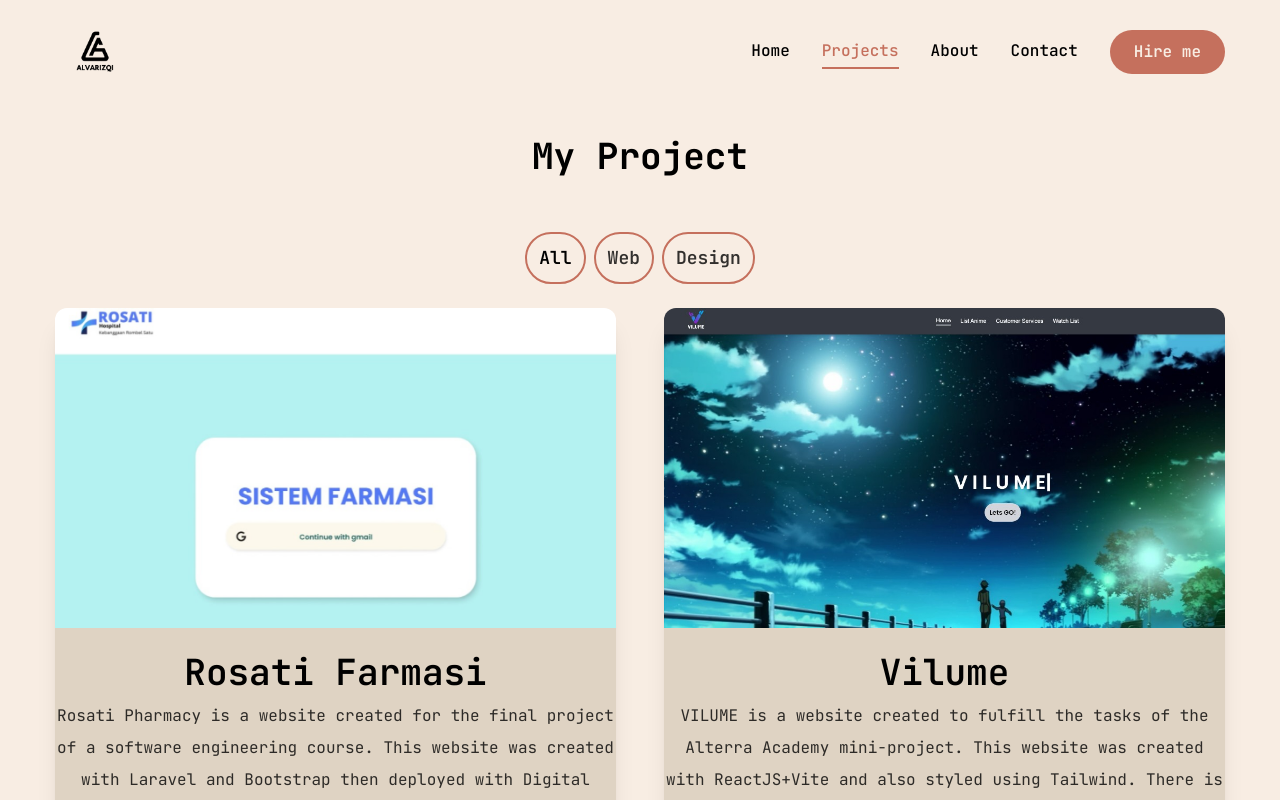
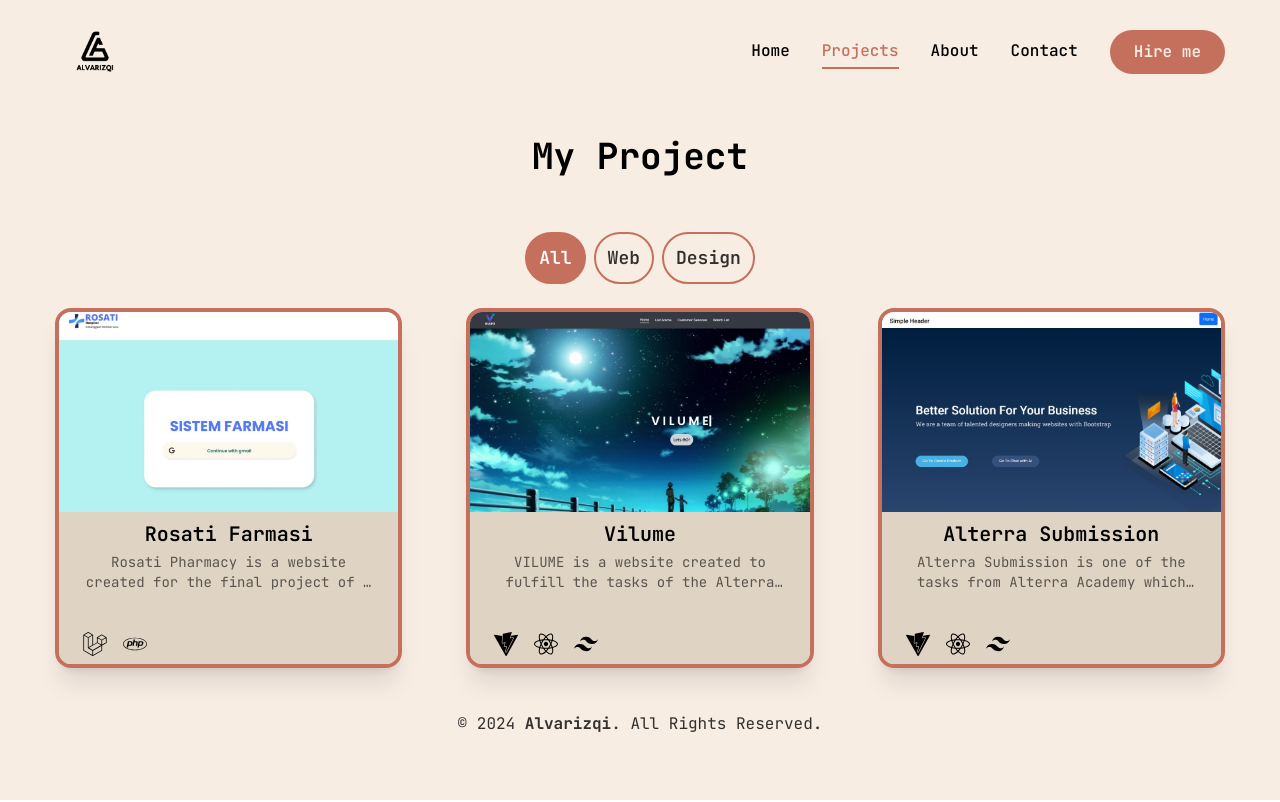
Before and after one commit to Alvarizqi09/porto, a Next.js app: page /projects in a window 1280 px wide. Shown: the top 802 px of the page. Built offline with nearby package versions, Linux system fonts and the light colour scheme.

Commit message:
update card

```diff
--- a/app/about/page.jsx
+++ b/app/about/page.jsx
@@ -152,7 +152,7 @@ const about = () => {
             <TabsContent value="experience" className="w-full">
               <div className="flex flex-col gap-[30px] text-center xl:text-left">
                 <h3 className="text-4xl font-bold">{experience.title}</h3>
-                <p className="max-w-[600px] text-black/80 mx-auto xl:mx-0">
+                <p className="max-w-[600px] active:text-white text-black/80 mx-auto xl:mx-0">
                   {experience.description}
                 </p>
                 <div className="">
--- a/app/projects/page.jsx
+++ b/app/projects/page.jsx
@@ -3,7 +3,8 @@
 import { useState } from "react";
 import ProjectCard from "@/components/ProjectCard";
 import ProjectTag from "@/components/ProjectTag";
-import { Button } from "@/components/ui/button";
+import { FaLaravel, FaPhp, FaReact } from "react-icons/fa";
+import { SiTailwindcss, SiVite } from "react-icons/si";
 
 const Project = [
   {
@@ -14,6 +15,10 @@ const Project = [
     desc: "Rosati Pharmacy is a website created for the final project of a software engineering course. This website was created with Laravel and Bootstrap then deployed with Digital Ocean",
     demo: "http://rosatifarmasi.me/#",
     preview: "http://rosatifarmasi.me",
+    icon: [
+      <FaLaravel key="laravel" className="w-6 h-6" />,
+      <FaPhp key="php" className="w-6 h-6" />,
+    ],
   },
   {
     id: "2",
@@ -23,6 +28,11 @@ const Project = [
     desc: "VILUME is a website created to fulfill the tasks of the Alterra Academy mini-project. This website was created with ReactJS+Vite and also styled using Tailwind. There is also Firebase integration for login and OpenAi for Customer Services",
     demo: "https://vilume.vercel.app",
     preview: "https://vilume.vercel.app",
+    icon: [
+      <SiVite key={"Vite"} className="w-6 h-6" />,
+      <FaReact key={"React"} className="w-6 h-6" />,
+      <SiTailwindcss key={"Tailwind"} className="w-6 h-6" />,
+    ],
   },
   {
     id: "3",
@@ -32,6 +42,11 @@ const Project = [
     desc: "Alterra Submission is one of the tasks from Alterra Academy which is required by several criteria. I created this website with ReactJS + Vite with bootstrap styling. It contains CRUD to add products and is also integrated with OpenAi",
     demo: "https://react-ai-nu.vercel.app/#home",
     preview: "https://react-ai-nu.ver",
+    icon: [
+      <SiVite key={"Vite"} className="w-6 h-6" />,
+      <FaReact key={"React"} className="w-6 h-6" />,
+      <SiTailwindcss key={"Tailwind"} className="w-6 h-6" />,
+    ],
   },
 ];
 
@@ -68,7 +83,7 @@ const Projects = () => {
             isSelected={tag === "Design"}
           />
         </div>
-        <div className="grid grid-cols-1 xl:grid-cols-2 gap-9 xl:gap-12">
+        <div className="grid grid-cols-1 md:grid-cols-2 lg:grid-cols-2 xl:grid-cols-3 gap-10 xl:gap-16 mx-auto">
           {filteredProjects.map((Project) => {
             return (
               <ProjectCard
@@ -78,6 +93,7 @@ const Projects = () => {
                 image={Project.image}
                 demo={Project.demo}
                 preview={Project.preview}
+                icon={Project.icon}
               ></ProjectCard>
             );
           })}
--- a/components/MobileNav.jsx
+++ b/components/MobileNav.jsx
@@ -5,7 +5,7 @@ import Link from "next/link";
 import { Sheet, SheetContent, SheetTrigger } from "./ui/sheet";
 import { CiMenuFries } from "react-icons/ci";
 import Image from "next/image";
-import logo from "@/public/assets/Logo.png";
+import logo from "@/public/assets/logo1.png";
 
 const links = [
   {
--- a/components/ProjectCard.jsx
+++ b/components/ProjectCard.jsx
@@ -2,8 +2,9 @@
 import { useState, useEffect } from "react";
 import Link from "next/link";
 import { FaCode, FaEye } from "react-icons/fa";
+import { FaSpinner } from "react-icons/fa"; // Import the spinner icon
 
-const ProjectCard = ({ image, title, desc, preview, demo }) => {
+const ProjectCard = ({ image, title, desc, preview, icon, demo }) => {
   const [loaded, setLoaded] = useState(false);
 
   useEffect(() => {
@@ -15,9 +16,14 @@ const ProjectCard = ({ image, title, desc, preview, demo }) => {
   }, []);
 
   return (
-    <div className="shadow-xl rounded-xl">
+    <div className="shadow-xl border-accent border-4 rounded-2xl max-w-[25rem] xl:h-[360px] h-[400px] flex flex-col justify-between mx-auto relative">
+      {!loaded && (
+        <div className="absolute inset-0 flex items-center justify-center bg-white bg-opacity-75 rounded-2xl">
+          <FaSpinner className="text-black text-4xl animate-spin" />
+        </div>
+      )}
       <div
-        className={`h-52 md:h-80 rounded-t-xl relative group transition-opacity duration-500 ${
+        className={`xl:w-full xl:h-full h-[280px] rounded-t-xl relative group transition-opacity duration-500 ${
           loaded ? "opacity-100" : "opacity-0"
         }`}
         style={{
@@ -31,28 +37,33 @@ const ProjectCard = ({ image, title, desc, preview, demo }) => {
             href={demo}
             className="h-14 w-14 border-2 relative rounded-full border-[#DFD3C3] hover:border-black group/link"
           >
-            <FaCode className="h-10 w-10 absolute top-1/2 left-1/2 transform -translate-x-1/2 -translate-y-1/2 text-black/80 cursor-pointer group-hover/link:text-black" />
+            <FaCode className="h-10 w-10 absolute top-1/2 left-1/2 transform -translate-x-1/2 -translate-y-1/2 text-black/80 cursor-pointer group-hover/link:text-white" />
           </Link>
           <Link
             href={preview}
             className="h-14 w-14 border-2 relative rounded-full border-[#DFD3C3] hover:border-black group/link"
           >
-            <FaEye className="h-10 w-10 absolute top-1/2 left-1/2 transform -translate-x-1/2 -translate-y-1/2 text-black/80 cursor-pointer group-hover/link:text-black" />
+            <FaEye className="h-10 w-10 absolute top-1/2 left-1/2 transform -translate-x-1/2 -translate-y-1/2 text-black/80 cursor-pointer group-hover/link:text-white" />
           </Link>
         </div>
       </div>
       <div
-        className={`rounded-b-xl bg-[#DFD3C3] py-6 transition-opacity min-h-64 duration-500 ${
+        className={`rounded-b-xl bg-[#DFD3C3] py-2 px-6 flex flex-col justify-between transition-opacity duration-500 ${
           loaded ? "opacity-100" : "opacity-0"
         }`}
         style={{
           visibility: loaded ? "visible" : "hidden",
         }}
       >
-        <h5 className="text-4xl text-center font-semibold text-black mb-2 ">
-          {title}
-        </h5>
-        <p className="text-black/80 text-center">{desc}</p>
+        <div>
+          <h5 className="text-xl text-center font-semibold text-black mb-1 ">
+            {title}
+          </h5>
+          <p className="text-sm text-black/60 text-center line-clamp-2">
+            {desc}
+          </p>
+        </div>
+        <div className="flex flex-row gap-4 mt-10">{icon}</div>
       </div>
     </div>
   );
--- a/components/ProjectTag.jsx
+++ b/components/ProjectTag.jsx
@@ -2,10 +2,12 @@ import React from "react";
 import { Button } from "./ui/button";
 
 const ProjectTag = ({ name, onClick, isSelected }) => {
-  const buttonStyle = isSelected ? "text-black" : "text-black/80 border-accent";
+  const buttonStyle = isSelected
+    ? "text-white bg-accent "
+    : "text-black/80 border-accent";
   return (
     <Button
-      className={`${buttonStyle}  hover:text-black rounded-full border-2 px-3 py-6 text-lg cursor-pointer`}
+      className={`${buttonStyle}  hover:text-white rounded-full border-2 px-3 py-6 text-lg cursor-pointer`}
       variant="outline"
       onClick={() => onClick(name)}
     >
--- a/components/ui/tabs.jsx
+++ b/components/ui/tabs.jsx
@@ -20,7 +20,7 @@ const TabsTrigger = React.forwardRef(({ className, ...props }, ref) => (
   <TabsPrimitive.Trigger
     ref={ref}
     className={cn(
-      "inline-flex items-center w-full bg-[#DFD3C3] justify-center whitespace-nowrap text-black rounded-lg p-3 text-base font-medium ring-offset-white transition-all disabled:pointer-events-none disabled:opacity-50 data-[state=active]:bg-accent data-[state=active]:shadow-sm",
+      "inline-flex items-center w-full bg-[#DFD3C3] justify-center whitespace-nowrap text-black rounded-lg p-3 text-base font-medium ring-offset-white transition-all disabled:pointer-events-none disabled:opacity-50 data-[state=active]:bg-accent data-[state=active]:shadow-sm  data-[state=active]:text-white",
       className
     )}
     {...props}
--- a/package.json
+++ b/package.json
@@ -28,6 +28,7 @@
     "tailwindcss-animate": "^1.0.7"
   },
   "devDependencies": {
+    "@tailwindcss/line-clamp": "^0.4.4",
     "eslint": "^8",
     "eslint-config-next": "14.2.5",
     "postcss": "^8",
--- a/tailwind.config.js
+++ b/tailwind.config.js
@@ -44,5 +44,5 @@ module.exports = {
       },
     },
   },
-  plugins: [require("tailwindcss-animate")],
+  plugins: [require("tailwindcss-animate"), require("@tailwindcss/line-clamp")],
 };
```
Also changed, not shown: 1 other file (tests, documents, lock files or other folders).
